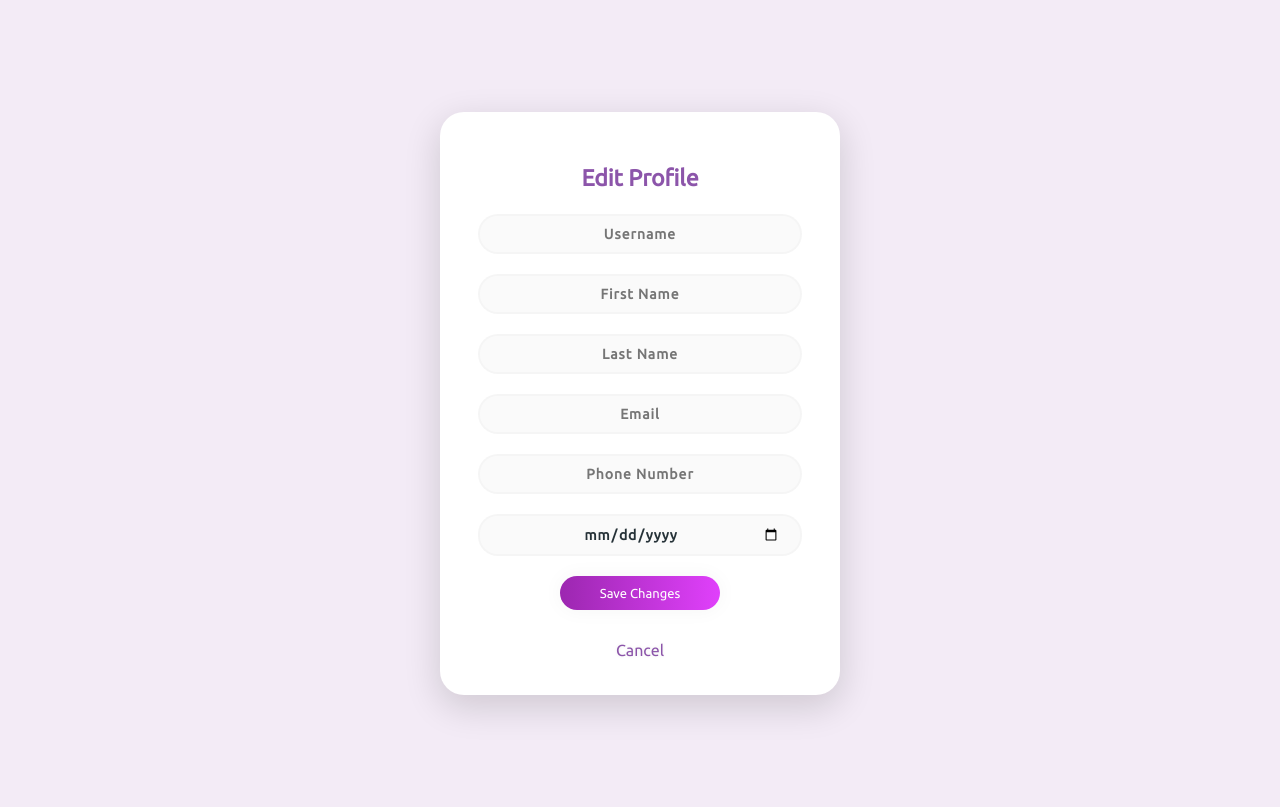
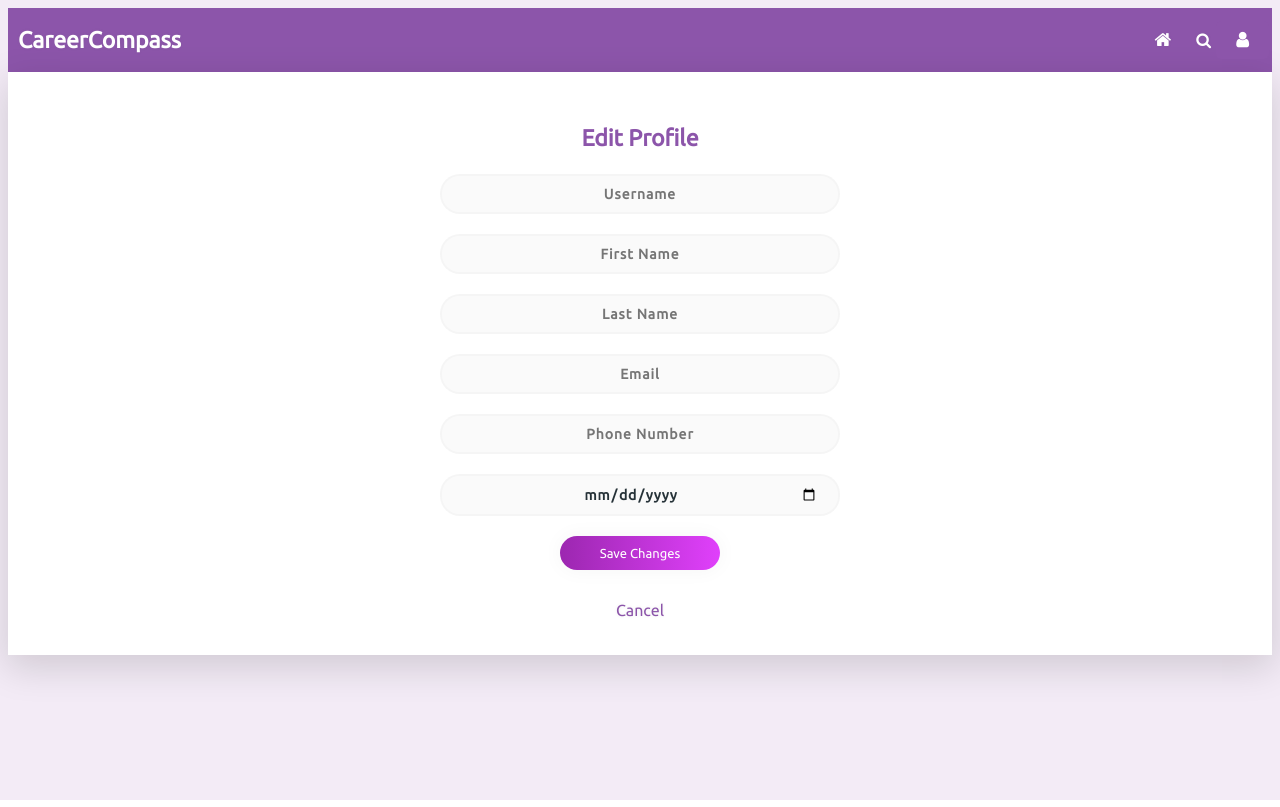
Before and after one commit to JoeBeyrer/CareerCompass, a Django app: page /careercompass/edit-profile/ in a window 1280 px wide. Run offline with Django 5.2, Linux system fonts and the light colour scheme; the visitor is signed in with stand-in values (Sample User, id 1).

Commit message:
Created navbar and added it to necessary pages

```diff
--- /dev/null
+++ b/careercompass/careercompassapp/templates/base.html
@@ -0,0 +1,139 @@
+<!DOCTYPE html>
+<html>
+
+<head>
+    <link rel="stylesheet" href="css/style.css">
+    <link rel="stylesheet" href="https://cdnjs.cloudflare.com/ajax/libs/font-awesome/4.7.0/css/font-awesome.min.css">
+    <link href="https://fonts.googleapis.com/css?family=Ubuntu" rel="stylesheet">
+    <meta name="viewport" content="width=device-width, initial-scale=1" />
+    <style>
+        /* CSS styling for navbar */
+        .navbar {
+            background-color: #8C55AA;
+            padding: 10px 0px;
+            display: flex;
+            justify-content: space-between;
+            align-items: center;
+            font-family: 'Ubuntu', sans-serif;
+        }
+
+        .navbar-brand {
+            color: #FFFFFF;
+            font-weight: bold;
+            text-decoration: none;
+            font-size: 23px;
+            padding: 0px 10px;
+        }
+
+        .nav-links {
+            list-style-type: none;
+            margin: 0;
+            padding: 3;
+            display: flex;
+            align-items: center; /* Center items vertically */
+
+        }
+
+        .nav-links {
+            list-style-type: none;
+            margin: 0;
+            padding: 3;
+            display: flex;
+            align-items: center; /* Center items vertically */
+
+        }
+
+
+        .nav-link {
+            margin-right: 5px;
+            margin-left: 20px;
+            color: #FFFFFF;
+            text-decoration: none;
+        }
+
+        .nav-link:hover {
+            color: #CCCCCC; /* Darken the color on hover */
+        }
+
+        .dropdown {
+            position: relative;
+            display: inline-block;
+
+        }
+
+        .dropdown-content {
+            display: none;
+            position: absolute;
+            background-color: #8C55AA;
+            min-width: 120px;
+            z-index: 1;
+            right: 0; /* Align the right side of the dropdown */
+            top: 100%; /* Position the dropdown below the button */
+            font-size: 16px;
+        }
+
+        .dropdown-content a {
+            color: #FFFFFF;
+            padding: 12px 16px;
+            text-decoration: none;
+            display: block;
+        }
+
+        .dropdown-content a:hover {
+            background-color: #6A1B9A;
+        }
+
+        .dropdown:hover .dropdown-content {
+            display: block;
+        }
+
+        .account-button {
+            background-color: #8C55AA;
+            color: #FFFFFF;
+            border: none;
+            cursor: pointer;
+            padding: 10px 20px;
+            border-radius: 5px;
+        }
+
+        .account-button:hover {
+            color: #CCCCCC; /* Darken the color on hover */
+        }
+
+        .account-button img {
+            margin-right: 5px;
+        }
+
+    </style>
+</head>
+
+<body>
+    <div class="navbar">
+        <a href="/careercompass/" class="navbar-brand">CareerCompass</a>
+        <ul class="nav-links">
+            <li><a href="/careercompass/" class="nav-link" style="font-size: 18px">
+                <i class="fa fa-home"></i>
+            </a></li>
+            <li><a href="#" class="nav-link" style="font-size: 16px">
+                <i class="fa fa-search"></i>
+            </a></li>
+            <li class="dropdown">
+                <button class="account-button" style="font-size: 18px">
+                    <i class="fa fa-user"></i>
+                </button>
+                <div class="dropdown-content">
+                    <a href="#">My Profile</a>
+                    <a href="/careercompass/edit-profile/">Edit Profile</a>
+                    <a href="#">Logout</a>
+                </div>
+            </li>
+        </ul>
+    </div>
+
+    <div class="content">
+        {% block content %}
+        {% endblock %}
+    </div>
+</body>
+
+</html>
--- a/careercompass/careercompassapp/templates/edit-profile.html
+++ b/careercompass/careercompassapp/templates/edit-profile.html
@@ -13,10 +13,6 @@
 
         .main {
             background-color: #FFFFFF;
-            width: 400px;
-            height: auto;
-            margin: 7em auto;
-            border-radius: 1.5em;
             box-shadow: 0px 11px 35px 2px rgba(0, 0, 0, 0.14);
             padding: 20px;
             box-sizing: border-box;
@@ -54,6 +50,7 @@
             margin-right: auto;
             display: block;
             font-family: 'Ubuntu', sans-serif;
+            max-width: 400px; /* Set a maximum width */
         }
 
         input[type="text"]:focus,
@@ -108,6 +105,8 @@
 </head>
 
 <body>
+    {% extends './base.html' %}
+    {% block content %}
         <div class="main">
             <p class="sign">Edit Profile</p>
             <form action="http://127.0.0.1:8000/careercompass/edit-profile/" method="post" class="edit_profile_form">
@@ -120,8 +119,9 @@
                 <input name="dob" type="date" placeholder="Date of Birth">
                 <button type="submit" class="submit">Save Changes</button>
             </form>
-        <p class="cancel"><a href="http://127.0.0.1:8000/careercompass/profile/">Cancel</a></p>
+            <p class="cancel"><a href="/careercompass/">Cancel</a></p>
         </div>
+    {% endblock %}
 </body>
 
 </html>
--- a/careercompass/careercompassapp/templates/index.html
+++ b/careercompass/careercompassapp/templates/index.html
@@ -1 +1,3 @@
-<h1>Home Page</h1>
+{% extends './base.html' %}
+{% block content %}
+{% endblock %}
--- a/careercompass/careercompassapp/templates/profile-recruiter.html
+++ b/careercompass/careercompassapp/templates/profile-recruiter.html
@@ -1,3 +1,4 @@
+
 <!DOCTYPE html>
 <html>
 
@@ -13,7 +14,6 @@
 
         .main {
             background-color: #FFFFFF;
-            border-radius: 1.5em;
             box-shadow: 0px 11px 35px 2px rgba(0, 0, 0, 0.14);
             padding: 20px;
             box-sizing: border-box;
@@ -133,6 +133,8 @@
 </head>
 
 <body>
+    {% extends './base.html' %}
+    {% block content %}
         <div class="main">
             <div class="profile-header">
                 <div class="profile-info">
@@ -171,6 +173,7 @@
                 </div>
             </div>
         </div>
+    {% endblock %}
 </body>
 
 </html>
--- a/careercompass/careercompassapp/templates/profile-student.html
+++ b/careercompass/careercompassapp/templates/profile-student.html
@@ -13,7 +13,7 @@
 
         .main {
             background-color: #FFFFFF;
-            border-radius: 1.5em;
+
             box-shadow: 0px 11px 35px 2px rgba(0, 0, 0, 0.14);
             padding: 20px;
             box-sizing: border-box;
@@ -133,6 +133,8 @@
 </head>
 
 <body>
+    {% extends 'base.html' %}
+    {% block content %}
         <div class="main">
             <div class="profile-header">
                 <div class="profile-info">
@@ -179,6 +181,7 @@
                 </div>
             </div>
         </div>
+    {% endblock %}
 </body>
 
 </html>
```
Lines whose indentation alone changed are shown as unchanged.
